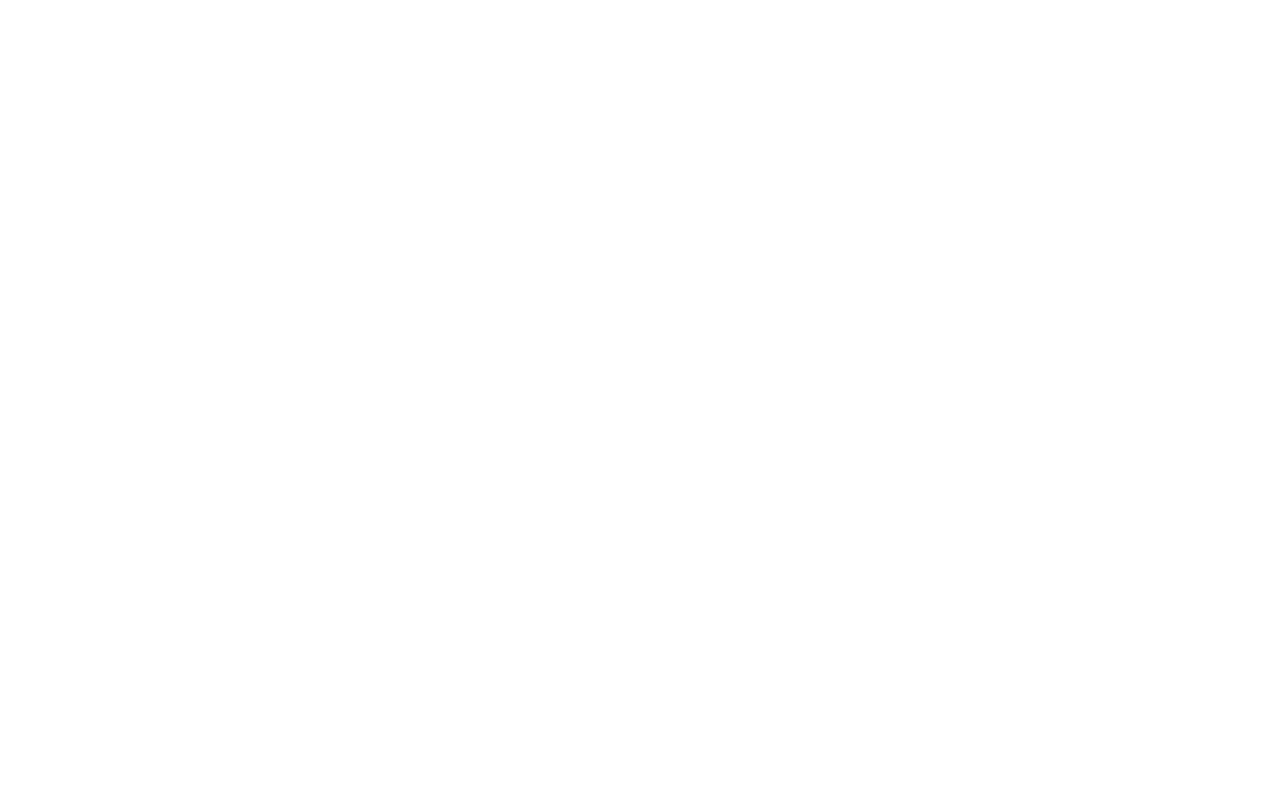
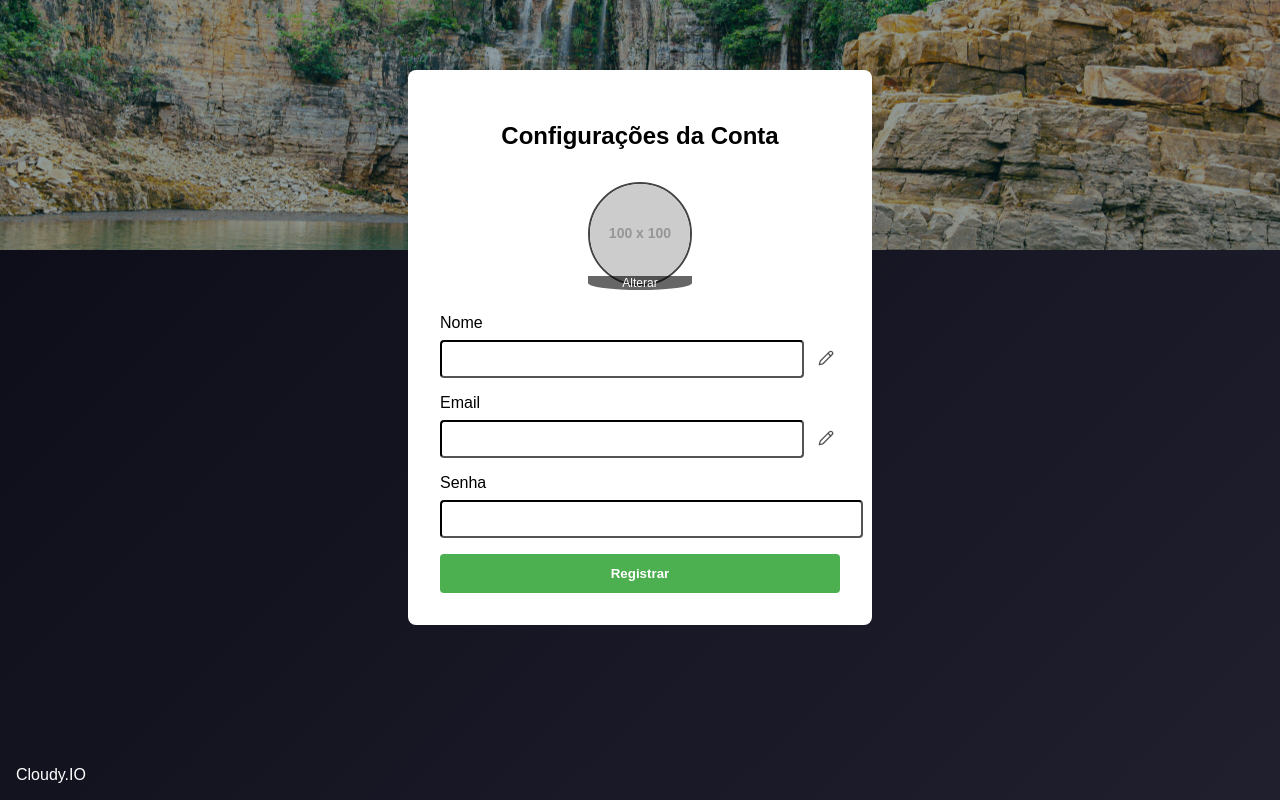
Before and after one commit to AndreHVentura/Cloud.io, a React (Create React App) app in the folder front/: page /settings in a window 1280 px wide. Before the commit this address had no page. Built offline with nearby package versions, Linux system fonts and the light colour scheme; no server answers; sample sign-in values are in the browser's storage; what @react-pdf/renderer would draw is missing.

Commit message:
usuarioDropdwon

```diff
--- a/front/package.json
+++ b/front/package.json
@@ -14,6 +14,7 @@
     "ionicons": "^7.4.0",
     "leaflet": "^1.9.4",
     "lodash": "^4.17.21",
+    "lucide-react": "^0.511.0",
     "motion": "^12.7.3",
     "papaparse": "^5.4.1",
     "react": "^19.1.0",
--- a/front/src/App.tsx
+++ b/front/src/App.tsx
@@ -3,7 +3,7 @@ import { ThemeProvider } from "styled-components";
 import { BrowserRouter, Routes, Route } from "react-router-dom";
 import { lightTheme, darkTheme } from "./styles/themes";
 import GlobalStyle from "./styles/globalStyle";
-import { AuthProvider } from "./context/AuthContext";
+import { AuthProvider } from "./contexts/AuthContext";
 import MainLayout from "./layouts/MainLayout";
 import Cadastro from "./pages/Cadastro";
 import Login from "./pages/Login";
@@ -55,7 +55,7 @@ function App() {
           <Routes>
             <Route path="/" element={<MainLayout><HomePage /></MainLayout>} />
             <Route path="/login" element={<MainLayout><Login /></MainLayout>} />
-            <Route path="/cadastro" element={<MainLayout><Cadastro /></MainLayout>} />
+            <Route path="/register" element={<MainLayout><Cadastro /></MainLayout>} />
             {/* <Route path="/home" element={<MainLayout><Home /></MainLayout>} />
             <Route path="/history" element={<MainLayout><Historico /></MainLayout>} /> */}
             <Route path="/graphic" element={<MainLayout><Graphics /></MainLayout>} />
@@ -71,7 +71,7 @@ function App() {
             {/* <Route path="/home" element={<MainLayout><Home /></MainLayout>} /> */}
             {/* <Route path="/history" element={<MainLayout><Historico /></MainLayout>} /> */}
             {/* <Route path="/alerts" element={<MainLayout><Alerta /></MainLayout>} /> */}
-            <Route path="/configuracoes" element={<MainLayout><Configuracoes /></MainLayout>} />
+            <Route path="/settings" element={<MainLayout><Configuracoes /></MainLayout>} />
             </Route>
           </Routes>
         </BrowserRouter>
--- a/front/src/components/ProtectedRoute.tsx
+++ b/front/src/components/ProtectedRoute.tsx
@@ -1,5 +1,5 @@
 import { Navigate, Outlet } from 'react-router-dom';
-import { useAuth } from '../context/AuthContext';
+import { useAuth } from '../contexts/AuthContext';
 
 const ProtectedRoute = ({ role }: { role?: string }) => {
   const { isAuthenticated, user } = useAuth(); // Obtendo os dados de autenticação e o usuário
--- a/front/src/components/perfil/Navbar.tsx
+++ b/front/src/components/perfil/Navbar.tsx
@@ -97,7 +97,7 @@ export default function NavBar({ isOpen }: { isOpen: boolean }) {
                 </motion.div>
 
                 <motion.div variants={item}>
-                  <NavLink to="/logout">
+                  <NavLink to="/">
                     <IonStyledIcon icon={Icons.logOut} />
                     <span>Sair</span>
                   </NavLink>
--- a/front/src/components/perfil/NavbarPI.tsx
+++ b/front/src/components/perfil/NavbarPI.tsx
@@ -18,7 +18,7 @@ export default function NavbarPI({ background = "transparent" }) {
 
         <AuthButtons>
           <BotaoLogin to="/login">Login</BotaoLogin>
-          <BotaoCadastro to="/cadastro">Cadastrar</BotaoCadastro>
+          <BotaoCadastro to="/register">Cadastrar</BotaoCadastro>
         </AuthButtons>
       </NavGroup>
     </Navbar>
--- a/front/src/components/perfil/Topbar.tsx
+++ b/front/src/components/perfil/Topbar.tsx
@@ -4,6 +4,7 @@ import { IonIcon } from './Icons';
 import { Icons } from "./Icons";
 import Notificacao from "./Notificacao";
 import UsuarioDropdown from "./UsuarioDropdown"; // Importar o componente que criamos
+import { useAuth } from "../../contexts/AuthContext";
 
 const Path = (props: any) => (
   <motion.path
@@ -16,13 +17,15 @@ const Path = (props: any) => (
 );
 
 export default function TopBar({ helper, isNavOpen }: { helper: () => void, isNavOpen: boolean }) {
+  const { user } = useAuth();
+
   return(
       <Upperdiv>
           <NotificationIcon>
             <Notificacao />
           </NotificationIcon>
           <UsuarioDropdown /> {/* Adicionar o dropdown do usuário */}
-          <P>Usuário</P>
+          <P>{user?.name}</P>
           <ToggleDiv>
             <MenuToggle toggle={helper} isOpen={isNavOpen} />
           </ToggleDiv>
--- a/front/src/components/perfil/UsuarioDropdown.tsx
+++ b/front/src/components/perfil/UsuarioDropdown.tsx
@@ -3,12 +3,14 @@ import { IonIcon } from "./Icons";
 import { Icons } from "./Icons";
 import styled from "styled-components";
 import { useNavigate } from "react-router-dom";
+  import { useAuth } from "../../contexts/AuthContext";
 
 export default function UsuarioDropdown() {
   const [isOpen, setIsOpen] = useState(false);
   const dropdownRef = useRef<HTMLDivElement>(null);
   const dropdownBtn = useRef<HTMLButtonElement>(null);
   const navigate = useNavigate();
+  const { user } = useAuth();
 
 
   useEffect(() => {
@@ -40,6 +42,7 @@ export default function UsuarioDropdown() {
         ref={dropdownBtn}
       >
         <IonIcon icon={Icons.personCircleSharp} />
+        <span>{user?.nome}</span> {/* ou user?.name, depende do que você está armazenando */}
       </DropdownBtn>
       <DropdownMenu className={isOpen ? "show" : "hide"} ref={dropdownRef}>
         <MenuItem>
--- a/front/src/context/AuthContext.tsx
+++ b/front/src/contexts/AuthContext.tsx
@@ -7,7 +7,7 @@ interface AuthContextType {
   logout: () => void;
 }
 
-const AuthContext = createContext<AuthContextType | undefined>(undefined);
+export const AuthContext = createContext<AuthContextType | undefined>(undefined);
 
 export const AuthProvider: React.FC<{ children: ReactNode }> = ({ children }) => {
   const [isAuthenticated, setIsAuthenticated] = useState<boolean>(!!localStorage.getItem('token'));
--- a/front/src/index.tsx
+++ b/front/src/index.tsx
@@ -1,6 +1,7 @@
 import React from 'react';
 import ReactDOM from 'react-dom/client';
 import App from './App';
+import { AuthProvider } from './contexts/AuthContext';
 
 const rootElement = document.getElementById('root');
 
@@ -8,7 +9,9 @@ if (rootElement) {
   const root = ReactDOM.createRoot(rootElement);
   root.render(
     <React.StrictMode>
+      <AuthProvider>
       <App />
+      </AuthProvider>
     </React.StrictMode>
   );
 }
--- a/front/src/pages/Configuracoes.tsx
+++ b/front/src/pages/Configuracoes.tsx
@@ -1,12 +1,56 @@
-import { useState } from "react";
+import { useContext, useEffect, useState } from "react";
 import styled from "styled-components";
 import topoImage from "../logo/canyon-furnas.jpg";
+import { Pencil } from "lucide-react"; // ou use um emoji: ✏️
+import { AuthContext } from "../contexts/AuthContext"; // exemplo do caminho
 
 export default function Configuracoes() {
-  const [nomeUsuario, setNomeUsuario] = useState("joao123");
+  const [nomeUsuario, setNomeUsuario] = useState("");
+  const [email, setEmail] = useState("");
   const [senha, setSenha] = useState("");
   const [fotoPerfil, setFotoPerfil] = useState<File | null>(null);
   const [preview, setPreview] = useState<string | null>(null);
+  const [editandoNome, setEditandoNome] = useState(false);
+  const [editandoEmail, setEditandoEmail] = useState(false);
+  const context = useContext(AuthContext);
+
+  if (!context) {
+    throw new Error("AuthContext não encontrado. Certifique-se de que o componente está dentro de <AuthProvider>.");
+  }
+
+  const { user } = context;
+
+  useEffect(() => {
+    const token = localStorage.getItem("token"); // ✅ Agora aqui dentro
+
+    if (!token) return;
+
+    async function fetchUserData() {
+      try {
+        const response = await fetch("http://localhost:5000/api/protected/user", {
+          method: 'GET',
+          headers: {
+            'Content-Type': 'application/json',
+            'Authorization': `Bearer ${token}`, // <- isso é essencial!
+          },
+        });
+
+        if (!response.ok) throw new Error("Erro ao buscar dados do usuário");
+
+        const data = await response.json();
+
+        setNomeUsuario(data.user?.nome || "");
+        setEmail(data.user?.email || "");
+        if (data.user?.photoUrl) {
+          setPreview(data.user.photoUrl);
+        }
+      } catch (error) {
+        console.error("Erro ao carregar dados do usuário:", error);
+      }
+    }
+
+    fetchUserData();
+  }, []);
 
   const handleFotoChange = (e: React.ChangeEvent<HTMLInputElement>) => {
     const file = e.target.files?.[0];
@@ -16,9 +60,33 @@ export default function Configuracoes() {
     }
   };
 
-  const handleSubmit = (e: React.FormEvent) => {
+  const handleSubmit = async (e: React.FormEvent) => {
     e.preventDefault();
-    alert("Alterações salvas!");
+
+    const userId = 1; // substitua pelo ID real do usuário logado
+    const formData = new FormData();
+    formData.append("nome", nomeUsuario);
+    formData.append("email", email);
+    formData.append("senha", senha);
+    if (fotoPerfil) {
+      formData.append("foto", fotoPerfil);
+    }
+
+    try {
+      const response = await fetch(`http://localhost:5000/users/${userId}`, {
+        method: "PUT",
+        body: formData,
+      });
+
+      if (!response.ok) {
+        throw new Error("Erro ao atualizar usuário");
+      }
+
+      alert("Alterações salvas com sucesso!");
+    } catch (error) {
+      console.error("Erro ao salvar alterações:", error);
+      alert("Ocorreu um erro ao salvar. Tente novamente.");
+    }
   };
 
   return (
@@ -47,17 +115,34 @@ export default function Configuracoes() {
 
             <InputGroup>
               <label>Nome</label>
+              <InputComIcone>
                 <input
                   type="text"
                   value={nomeUsuario}
                   onChange={(e) => setNomeUsuario(e.target.value)}
+                  disabled={!editandoNome}
                   required
                 />
+                <IconeBotao type="button" onClick={() => setEditandoNome(!editandoNome)}>
+                  <Pencil size={16} />
+                </IconeBotao>
+              </InputComIcone>
             </InputGroup>
 
             <InputGroup>
               <label>Email</label>
-              <input type="email" required />
+              <InputComIcone>
+                <input
+                  type="email"
+                  value={email}
+                  onChange={(e) => setEmail(e.target.value)}
+                  disabled={!editandoEmail}
+                  required
+                />
+                <IconeBotao type="button" onClick={() => setEditandoEmail(!editandoEmail)}>
+                  <Pencil size={16} />
+                </IconeBotao>
+              </InputComIcone>
             </InputGroup>
 
             <InputGroup>
@@ -167,7 +252,7 @@ const InputGroup = styled.div`
   label {
     display: block;
     margin-bottom: 0.5rem;
-    color: #ccc;
+    color: #000000;
   }
 
   input {
@@ -176,7 +261,7 @@ const InputGroup = styled.div`
     border-color: black;
     border-radius: 4px;
     background-color: white;
-    color: white;
+    color: #000000;
   }
 `;
 
@@ -208,3 +293,25 @@ const Rodape = styled.footer`
   font-family: sans-serif;
   font-size: 1rem;
 `;
+
+const InputComIcone = styled.div`
+  display: flex;
+  align-items: center;
+
+  input {
+    flex: 1;
+    padding-right: 8px;
+  }
+`;
+
+const IconeBotao = styled.button`
+  background: none;
+  border: none;
+  cursor: pointer;
+  margin-left: 8px;
+  color: #555;
+
+  &:hover {
+    color: #000;
+  }
+`;
--- a/front/src/pages/Login.tsx
+++ b/front/src/pages/Login.tsx
@@ -1,7 +1,7 @@
 import React, { useState, useEffect } from "react";
 import { useNavigate } from "react-router-dom";
 import api from "../services/api";
-import { useAuth } from "../context/AuthContext";
+import { useAuth } from "../contexts/AuthContext";
 import styled from "styled-components";
 import Logo_cloud from "../logo/Logo_cloud.png";
 import lagoFurnas from "../logo/lago_furnas.jpg";
@@ -111,7 +111,7 @@ const Login: React.FC = () => {
               onClick={() => {
                 setIsLoadingToSignup(true);
                 setTimeout(() => {
-                  navigate("/cadastro");
+                  navigate("/register");
                 }, 1500);
               }}
             >
```
Also changed, not shown: 1 other file (tests, documents, lock files or other folders). Lines whose indentation alone changed are shown as unchanged.
